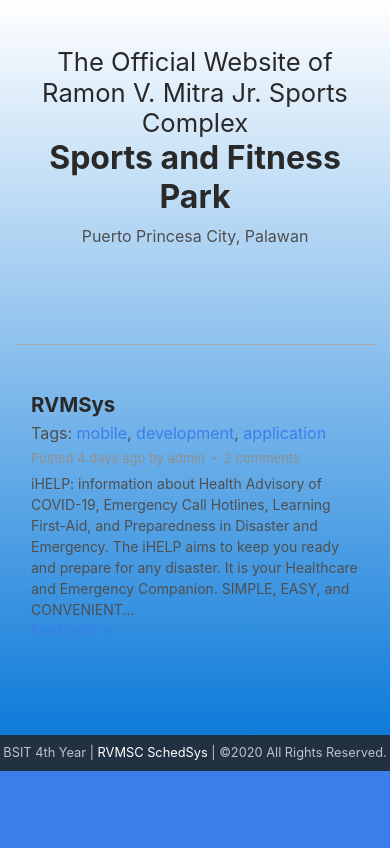
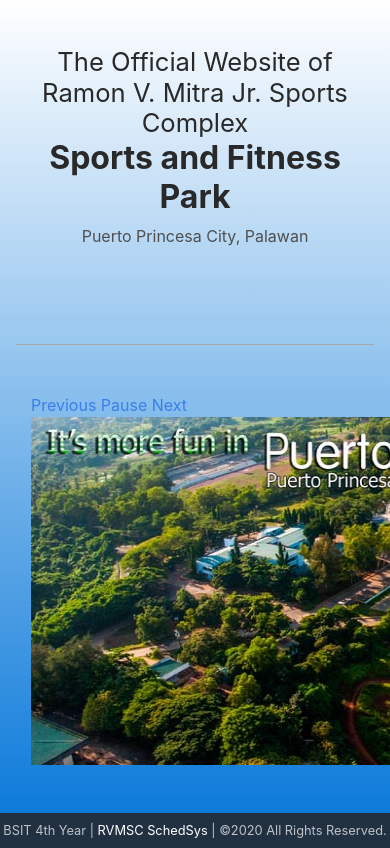
Before and after one commit to Rechiellanngabriel/RVM-SchedSys, a PHP site: page / in a window 390 px wide; the page is wider, and only the part inside the window is pictured. Shown: the part 73-921 px from the top of that part. Before the commit the page ends 844 px from the top of that part, so only its background shows below. Run offline with PHP 8.4, Linux system fonts and the light colour scheme; the visitor is signed in with stand-in values (Sample User, id 1).

Commit message:
RVM index.php
ito na muna pag aralan ko pa yong iba

```diff
--- a/index.php
+++ b/index.php
@@ -94,20 +94,23 @@
 			</div><!--Sports Facility-->
 		    <div class="container">
 
-				<div class="item mb-5">
-				    <div class="media">
-					    <img class="mr-3 img-fluid post-thumb d-none d-md-flex border border-light" src="assets/images/blog/iHELP_portrait.png" alt="image">
-					    <div class="media-body">
-						    <h3 class="title mb-1"><a href="thesis-post-04.php">RVMSys</a></h3>
-							<div class="mb-1"><span class="tags">Tags: </span><span class="tag-word"><a href="#">mobile</a>, <a href="#">development</a>, <a href="#">application</a></span></div>
-							<div class="meta mb-1"><span class="date">Posted 4 days ago by admin</span><span class="comment"><a href="#">2 comments</a></span></div>
-						    <div class="intro">iHELP: information about Health Advisory of COVID-19,
-								Emergency Call Hotlines, Learning First-Aid, and Preparedness in Disaster and Emergency.
-								The iHELP aims to keep you ready and prepare for any disaster. It is your Healthcare and Emergency Companion. SIMPLE, EASY, and CONVENIENT...</div>
-						    <a class="more-link" href="thesis-post-04.php">Read more &rarr;</a>
-					    </div><!--//media-body-->
-				    </div><!--//media-->
-			    </div><!--//item-->
+			<div class="view-content">
+
+  <div class="skin-default views-slideshow-cycle-processed">
+          <div class="views-slideshow-controls-top clearfix">
+        <div id="views_slideshow_controls_text_top_banner-block_1_1" class="views-slideshow-controls-text views_slideshow_controls_text">
+  <span id="views_slideshow_controls_text_previous_top_banner-block_1_1" class="views-slideshow-controls-text-previous views_slideshow_controls_text_previous views-slideshow-controls-text-previous-processed">
+  <a href="#" rel="prev">Previous</a>
+</span>
+  <span id="views_slideshow_controls_text_pause_top_banner-block_1_1" class="views-slideshow-controls-text-pause views_slideshow_controls_text_pause  views-slideshow-controls-text-pause-processed views-slideshow-controls-text-status-play"><a href="#">Pause</a></span>
+  <span id="views_slideshow_controls_text_next_top_banner-block_1_1" class="views-slideshow-controls-text-next views_slideshow_controls_text_next views-slideshow-controls-text-next-processed">
+  <a href="#" rel="next">Next</a>
+</span>
+</div>
+
+			<div class="views-slideshow-cycle-main-frame-row-item views-row views-row-0 views-row-odd">
+
+	<img typeof="foaf:Image" src="assets\images\city hall.jpg" width="915" height="348" alt="">  </div>
 
 		    </div>
 	    </section>
```
Also changed, not shown: assets/images/Banner4.jpg (added), assets/images/banner1_0_0.jpg (added), assets/images/banner2_0_0.jpg (added), assets/images/city hall.jpg (added), assets/images/dragon boat race.jpg (added), assets/images/light a tree.jpg (added), assets/images/palawan flycatcher1.jpg (added), assets/images/pista y ang kagueban 2019 new.jpg (added), assets/images/serenia.jpg (added), assets/images/tandikan.jpg (added), assets/images/underground river.jpg (added), assets/images/yate view.jpg (added).
